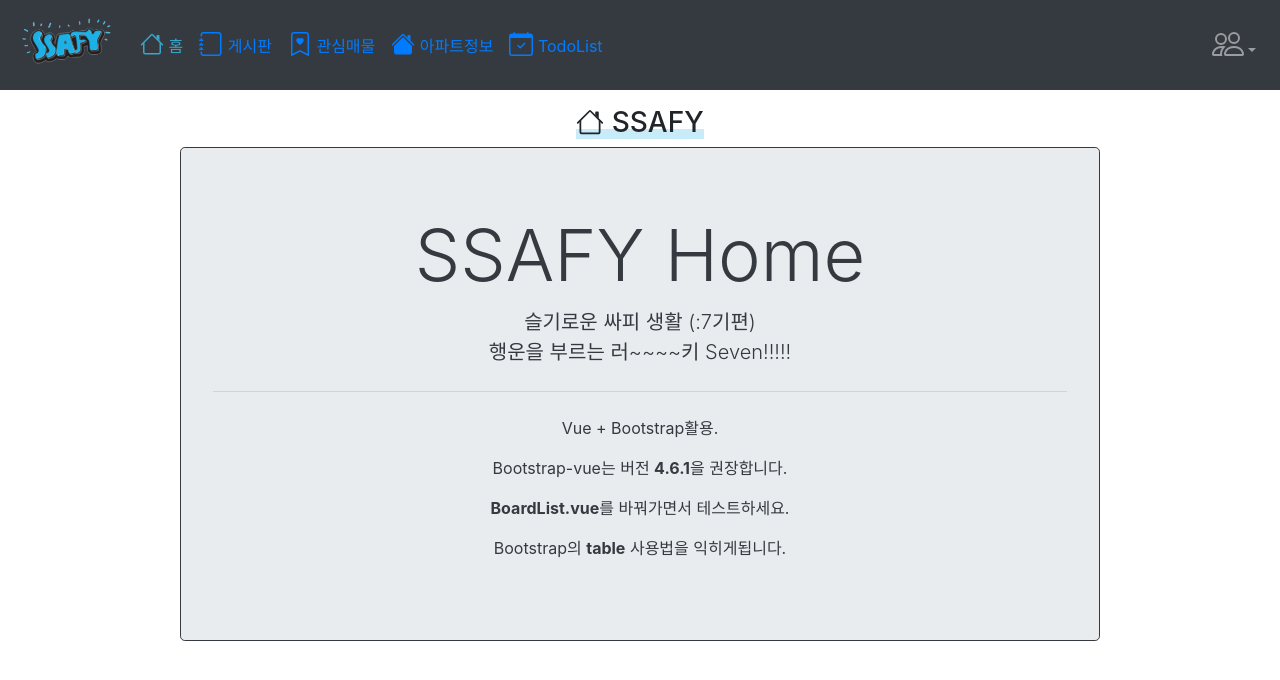
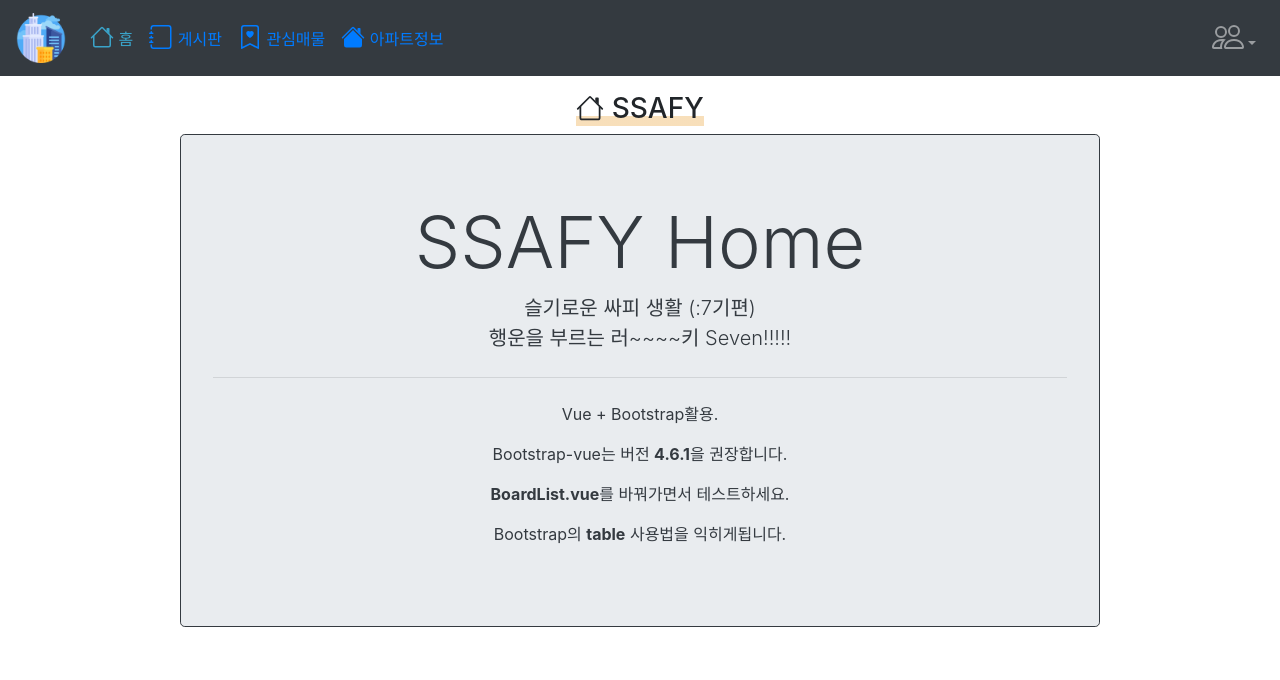
Before and after one commit to si-hyun/HappyHouse_FE, a Vue app: page / in a window 1280 px wide. Shown: the top 680 px of the page. Built offline with nearby package versions, Linux system fonts and the light colour scheme; what view-design would draw is missing.

Commit message:
design change

```diff
--- a/src/components/layout/HeaderNaviBar.vue
+++ b/src/components/layout/HeaderNaviBar.vue
@@ -4,9 +4,9 @@
       <b-navbar-brand href="#">
         <router-link to="/">
           <img
-            src="@/assets/ssafy_logo.png"
+            src="@/assets/happyhouse.png"
             class="d-inline-block align-middle"
-            width="100px"
+            width="50px"
             alt="ssafy"
           />
         </router-link>
@@ -39,12 +39,12 @@
               아파트정보</router-link
             ></b-nav-item
           >
-          <b-nav-item href="#"
+          <!-- <b-nav-item href="#"
             ><router-link :to="{ name: 'todo' }" class="link"
               ><b-icon icon="calendar-check" font-scale="1.5"></b-icon>
               TodoList</router-link
             ></b-nav-item
-          >
+          > -->
         </b-navbar-nav>
 
         <b-navbar-nav class="ml-auto" v-if="userInfo">
--- a/src/views/BoardView.vue
+++ b/src/views/BoardView.vue
@@ -1,6 +1,6 @@
 <template>
   <b-container class="bv-example-row mt-3 text-center">
-    <h3 class="underline-hotpink">
+    <h3 class="underline-steelblue">
       <b-icon icon="journals"></b-icon> Board Service
     </h3>
     <router-view></router-view>
@@ -12,12 +12,12 @@ export default {
 };
 </script>
 <style scoped>
-.underline-hotpink {
+.underline-steelblue {
   display: inline-block;
   background: linear-gradient(
     180deg,
     rgba(255, 255, 255, 0) 70%,
-    rgba(231, 27, 139, 0.3) 30%
+    rgba(72, 190, 233, 0.3) 30%
   );
 }
 </style>
--- a/src/views/HomeView.vue
+++ b/src/views/HomeView.vue
@@ -1,6 +1,6 @@
 <template>
   <b-container class="bv-example-row mt-3 text-center">
-    <h3 class="underline-steelblue"><b-icon icon="house"></b-icon> SSAFY</h3>
+    <h3 class="underline-orange"><b-icon icon="house"></b-icon> SSAFY</h3>
     <b-row>
       <b-col></b-col>
       <b-col cols="10">
@@ -39,12 +39,12 @@ export default {
 </script>
 
 <style scoped>
-.underline-steelblue {
+.underline-orange {
   display: inline-block;
   background: linear-gradient(
     180deg,
     rgba(255, 255, 255, 0) 70%,
-    rgba(72, 190, 233, 0.3) 30%
+    rgba(231, 149, 27, 0.3) 30%
   );
 }
 </style>
--- a/src/views/HouseView.vue
+++ b/src/views/HouseView.vue
@@ -1,6 +1,6 @@
 <template>
   <b-container class="bv-example-row mt-3 text-center">
-    <h3 class="underline-orange">
+    <h3 class="underline-hotpink">
       <b-icon icon="house-fill"></b-icon> House Service
     </h3>
     <b-row>
@@ -339,12 +339,13 @@ export default {
 </script>
 
 <style scoped>
-.underline-orange {
+.underline-hotpink {
   display: inline-block;
   background: linear-gradient(
     180deg,
     rgba(255, 255, 255, 0) 70%,
-    rgba(231, 149, 27, 0.3) 30%
+    rgba(231, 27, 139, 0.3) 30%
   );
 }
 </style>
+</style>
```
Also changed, not shown: src/assets/happyhouse.png, src/assets/house.png (added).
